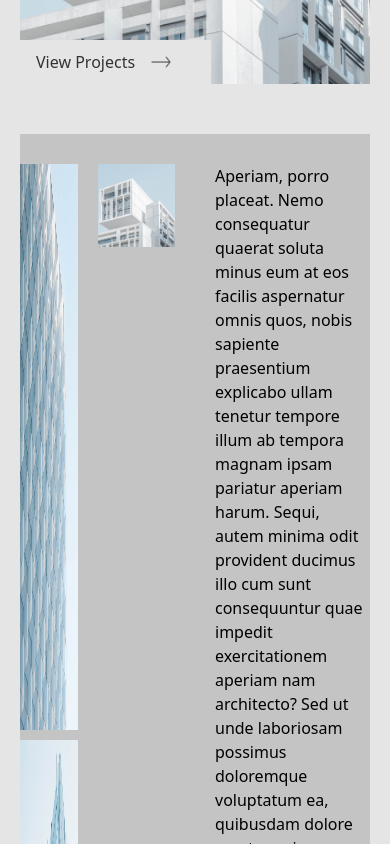
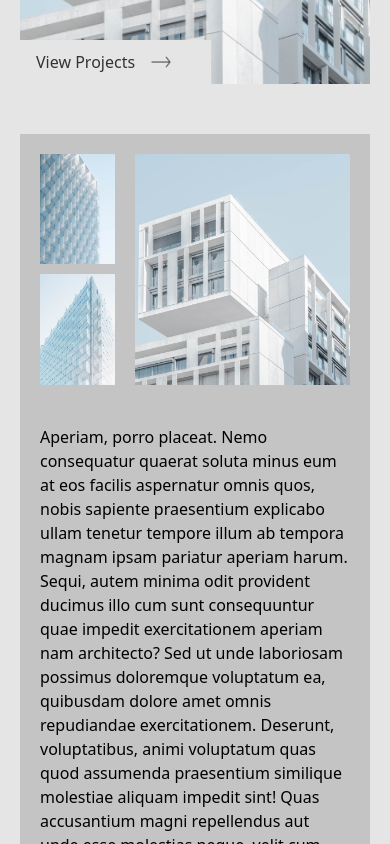
Before and after one commit to umar-io/landingpage_kc4, a React (Vite) app: page / in a window 390 px wide. Shown: the part 720-1564 px from the top of the page. Built offline with nearby package versions, Linux system fonts and the light colour scheme.

Commit message:
still working

```diff
--- a/src/pages/Home.jsx
+++ b/src/pages/Home.jsx
@@ -72,8 +72,8 @@ const Home = () => {
       </section>
 
       {/* about section */}
-      <section className="flex sm:flex-col pt-[30px] pb-[30px] bg-[#c4c4c4] w-full h-[fit-content] gap-[40px] mt-[50px] lg:pl-[150px] lg:pr-[150px] lg:flex-row ]">
-        <aside className="w-[50%] flex flex-row gap-[20px]">
+      <section className="flex flex-col lg:flex-row sm:flex-col lg:pt-[30px] pb-[30px] bg-[#c4c4c4]      w-full h-[fit-content] gap-[40px] mt-[50px] lg:pl-[150px] lg:pr-[150px] sm:align-center p-[20px]">
+        <aside className="w-full lg:w-[50%] flex flex-row gap-[20px]">
           <div className="flex flex-col gap-[10px]">
             <img src={grid1} alt="" className="max-w-full h-[50%]" />
             <img src={grid2} alt="" className="max-w-full h-[50%]" />
@@ -82,7 +82,7 @@ const Home = () => {
             <img src={homeBanner0} alt="" className="max-w-full h-auto" />
           </div>
         </aside>
-        <article className="w-[50%] flex flex-col gap-[20px]">
+        <article className="w-full lg:w-[50%] flex flex-col gap-[20px]">
           <p>
             Aperiam, porro placeat. Nemo consequatur quaerat soluta minus eum at
             eos facilis aspernatur omnis quos, nobis sapiente praesentium
```
